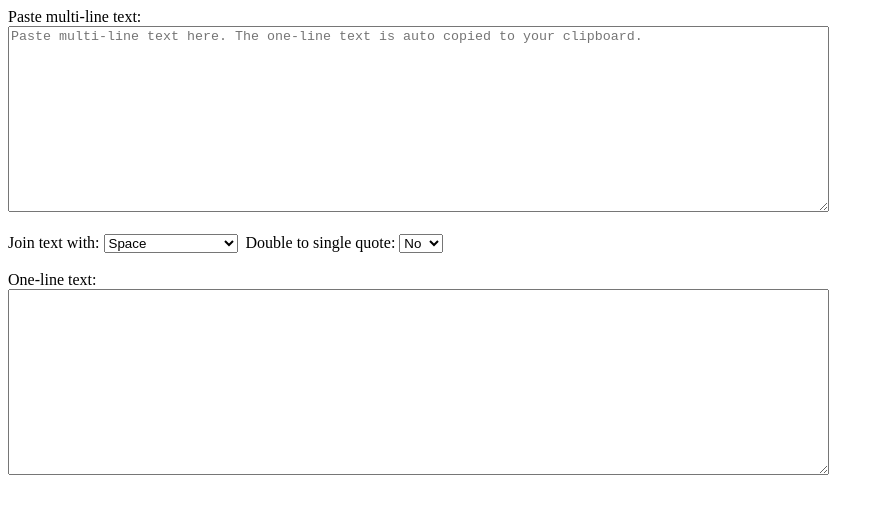
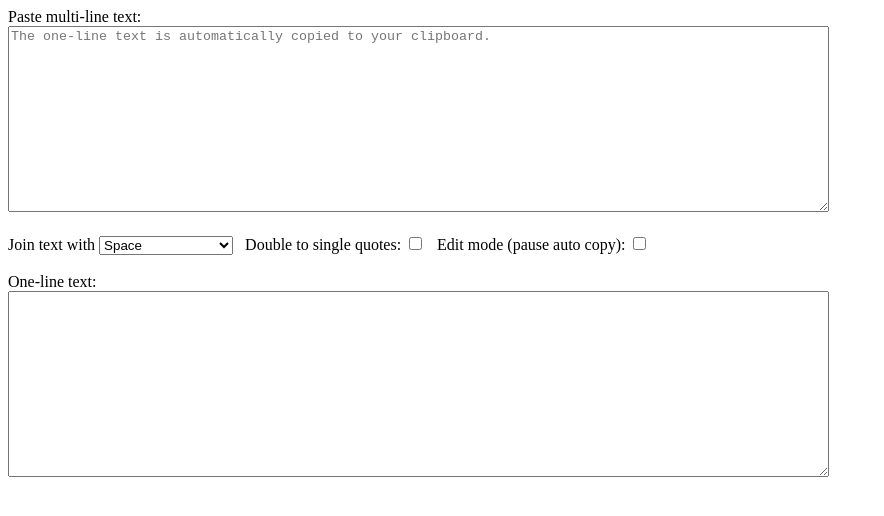
Before and after one commit to zxjroger/officetools, a plain HTML site: page tools/text_to_one_line.html in a window 1280 px wide. Shown: the whole page, without its empty margins (0-884 px from the left). Drawn offline with Linux system fonts and the light colour scheme.

Commit message:
Add removing extra sapces

```diff
--- a/tools/text_to_one_line.html
+++ b/tools/text_to_one_line.html
@@ -7,43 +7,45 @@
 <body>
   <!-- Input section -->
   <label for="input-text">Paste multi-line text:</label><br>
-  <textarea id="input-text" rows="12" cols="100" placeholder="Paste multi-line text here. The one-line text is auto copied to your clipboard." oninput="processText()"></textarea><br><br>
+  <textarea id="input-text" rows="12" cols="100" placeholder="The one-line text is automatically copied to your clipboard." oninput="processText()"></textarea><br><br>
 
   <!-- Replace option selection -->
-  <label for="replace-option">Join text with:</label>
+  <label for="replace-option">Join text with</label>
   <select id="replace-option" onchange="processText()">
     <option value="space">Space</option>
     <option value="nospace">No space</option>
     <option value="comma">Comma and space</option>
-  </select>&nbsp
+  </select>&nbsp&nbsp
 
-  <label for="quotes-option">Double to single quote:</label>
-  <select id="quotes-option" onchange="processText()">
-    <option value="no">No</option>
-    <option value="yes">Yes</option>
-  </select><br><br>
+  <!-- Double to single quotes option selection -->
+  <label for="quotes-option">Double to single quotes:</label>
+  <input type="checkbox" id="quotes-option" onchange="processText()">&nbsp&nbsp
+
+  <!-- Disable auto copy to clipboard and enable editing option -->
+  <label for="edit-mode">Edit mode (pause auto copy):</label>
+  <input type="checkbox" id="edit-mode" onchange="processText()"><br><br>
 
   <!-- Output section -->
   <label for="output-text">One-line text:</label><br>
-  <textarea id="output-text" rows="12" cols="100" readonly></textarea>
+  <textarea id="output-text" rows="12" cols="100"></textarea>
 
   <script>
     function processText() {
       // Get input and replace option values
       const inputText = document.getElementById('input-text').value;
       const replaceOption = document.getElementById('replace-option').value;
-      const quotesOption = document.getElementById('quotes-option').value;
+      const quotesOption = document.getElementById('quotes-option').checked;
+      const editMode = document.getElementById('edit-mode').checked;
       let outputText = '';
 
       // Process the text based on the selected replace option
       switch (replaceOption) {
         case 'space':
-          // Replace line breaks with spaces and remove extra spaces
+          // Replace line breaks with space
           outputText = inputText.replace(/(\r\n|\n|\r)+/g, ' ');
-          outputText = outputText.replace(/\s+/g, " ");
           break;
         case 'nospace':
-          // Remove line breaks
+          // Remove line breaks without space
           outputText = inputText.replace(/(\r\n|\n|\r)+/g, '');
           break;
         case 'comma':
@@ -52,9 +54,13 @@
           break;
       }
 
+      // Remove extra spaces
+      outputText = outputText.replace(/\s+/g, " ");
+      outputText = outputText.replace(/\s,/g, ',');
+
       // Replace double quotes with single quotes based on the selected replace option
-      if (quotesOption === "yes") {
-        outputText = outputText.replace(/(\u0022|\u201c|\u201d)/g, '\u0027')
+      if (quotesOption) {
+        outputText = outputText.replace(/(\u0022|\u201c|\u201d)/g, '\u0027');
       }
 
       // Replace straight quotes with curly quotes
@@ -65,7 +71,10 @@
 
       // Update the output textarea and copy the text to clipboard
       document.getElementById('output-text').value = outputText;
-      copyToClipboard(outputText);
+      // Copy the text to clipboard if the disableClipboardCopy option is not checked
+      if (!editMode) {
+        copyToClipboard(outputText);
+      }
     }
 
     // Function to copy text to clipboard
```
Also changed, not shown: 1 other file.
